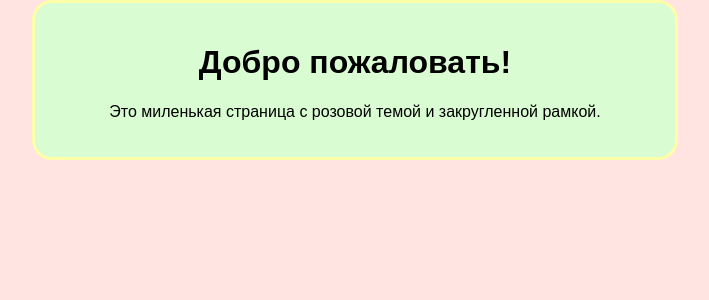
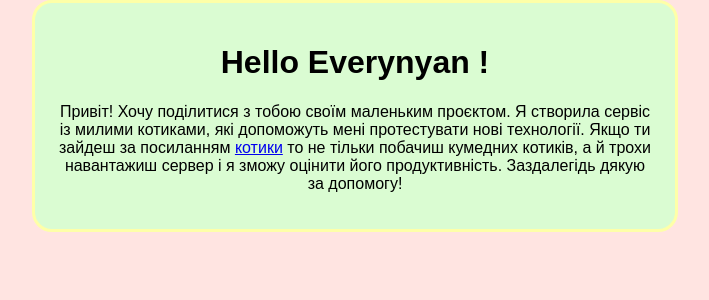
Before and after one commit to lolesia/DevopdPetCat, a FastAPI app: page / in a window 1280 px wide. Shown: the part 50-350 px from the top of the page, without its empty margins (285-994 px from the left). Run offline with FastAPI, Linux system fonts and the light colour scheme.

Commit message:
fix: fix text on welcome page

```diff
--- a/app/templates/welcome.html
+++ b/app/templates/welcome.html
@@ -35,8 +35,8 @@
     <header></header>
 
     <div class="content">
-        <h1>Добро пожаловать!</h1>
-        <p>Это миленькая страница с розовой темой и закругленной рамкой.</p>
+        <h1>Hello Everynyan !</h1>
+        <p>Привіт! Хочу поділитися з тобою своїм маленьким проєктом. Я створила сервіс із милими котиками, які допоможуть мені протестувати нові технології. Якщо ти зайдеш за посиланням <a href="http://127.0.0.1:8080/random-image">котики</a> то не тільки побачиш кумедних котиків, а й трохи навантажиш сервер і я зможу оцінити його продуктивність. Заздалегідь дякую за допомогу!</p>
     </div>
 
 </body>
```
Also changed, not shown: app/templates/static/images/images.jpeg (deleted).
